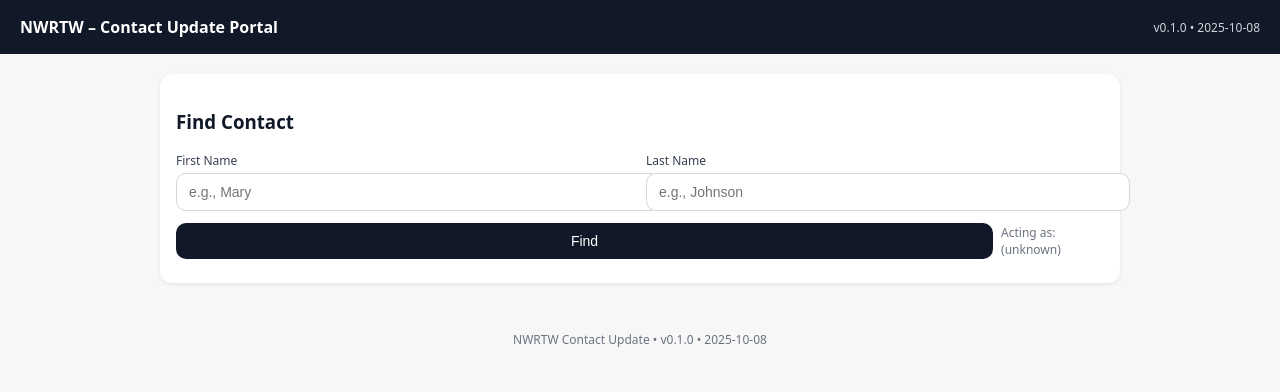
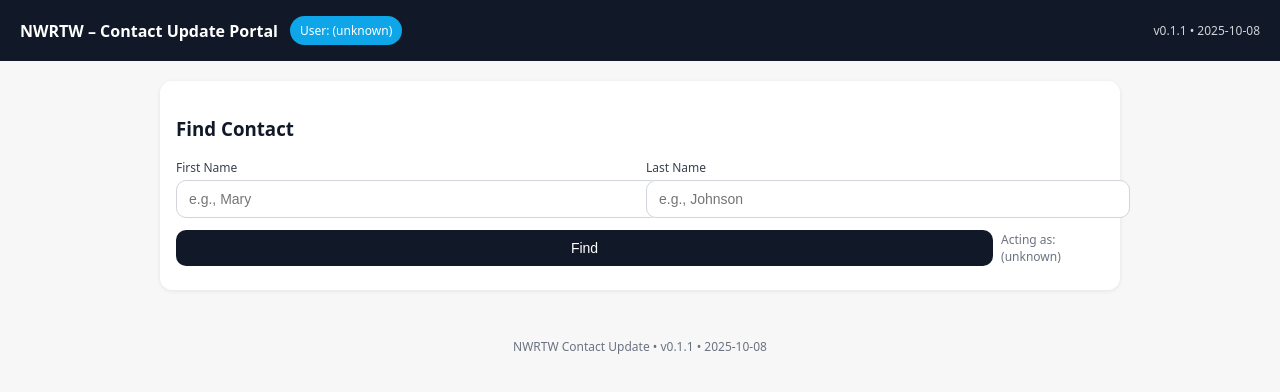
Before and after one commit to goalstoresults/nwrtw-contact-update, a plain HTML site: page index.html in a window 1280 px wide. Drawn offline with Linux system fonts and the light colour scheme.

Commit message:
Update index.html

```diff
--- a/index.html
+++ b/index.html
@@ -7,7 +7,9 @@
   <style>
     :root { font-family: system-ui, -apple-system, Segoe UI, Roboto, sans-serif; }
     body { margin: 0; background: #f7f7f8; color: #111827; }
-    header { padding: 16px 20px; background: #111827; color: #fff; display:flex; justify-content:space-between; align-items:center; }
+    header { padding: 16px 20px; background: #111827; color: #fff; display:flex; justify-content:space-between; align-items:center; gap:12px; flex-wrap:wrap; }
+    .hdr-left { display:flex; align-items:center; gap:12px; }
+    .user-badge { background:#0ea5e9; color:#fff; padding:6px 10px; border-radius:999px; font-size:12px; }
     main { padding: 20px; max-width: 960px; margin: 0 auto; }
     .ver { font-size: 12px; color: #d1d5db; }
     .card { background: #fff; border-radius: 12px; box-shadow: 0 1px 4px rgba(0,0,0,0.08); padding: 16px; margin-bottom: 16px; }
@@ -35,8 +37,11 @@
 </head>
 <body>
   <header>
-    <strong>NWRTW – Contact Update Portal</strong>
-    <span class="ver" id="versionTxt">v0.1.0 • 2025-10-08</span>
+    <div class="hdr-left">
+      <strong>NWRTW – Contact Update Portal</strong>
+      <span class="user-badge" id="userBadge">User: (unknown)</span>
+    </div>
+    <span class="ver" id="versionTxt">v0.1.1 • 2025-10-08</span>
   </header>
 
   <main>
@@ -115,12 +120,12 @@
   </main>
 
   <footer>
-    NWRTW Contact Update • <span id="verFooter">v0.1.0 • 2025-10-08</span>
+    NWRTW Contact Update • <span id="verFooter">v0.1.1 • 2025-10-08</span>
   </footer>
 
   <script>
     // ======== CONFIG ========
-    const VERSION = "v0.1.0 • 2025-10-08";
+    const VERSION = "v0.1.1 • 2025-10-08";
     const API_BASE = "https://nwrtw-find-contact.dennis-e64.workers.dev";
     const STATUS_OPTIONS = [
       "RX Received", "On Hold", "RX Processed", "IE Authorized", "IE Scheduled",
@@ -143,6 +148,7 @@
     }
     const userName = sessionStorage.getItem("nwrtw_user_name") || "";
     document.getElementById("whoSpan").textContent = userName ? `Acting as: ${userName}` : "Acting as: (unknown)";
+    document.getElementById("userBadge").textContent = `User: ${userName || "(unknown)"}`;
 
     // ======== UTIL ========
     const $ = (id) => document.getElementById(id);
```
